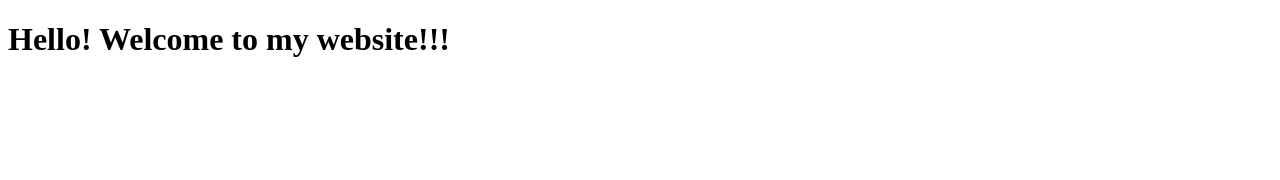
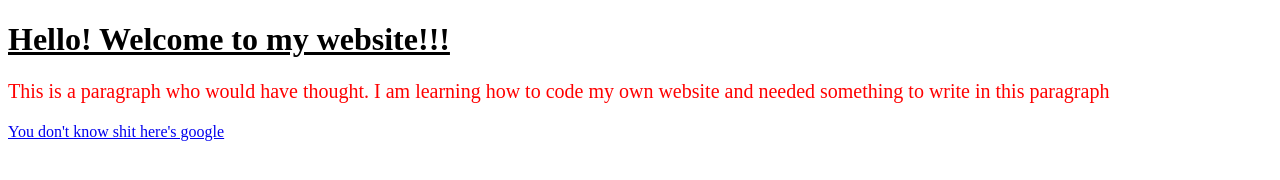
Before and after one commit to dmarquis517/website-fun, a plain HTML site: page Codepractice.html in a window 1280 px wide. Drawn offline with Linux system fonts and the light colour scheme.

Commit message:
Added CSS

```diff
--- a/Codepractice.html
+++ b/Codepractice.html
@@ -2,8 +2,12 @@
 <html>
     <head>
         <title>Scott's Website</title>
+        <link rel="stylesheet" href="practice.css">
     </head>
     <body>
         <h1>Hello! Welcome to my website!!!</h1>
+        <p>This is a paragraph who would have thought. I am learning how to code my own website and needed something to write in this paragraph</p>
+
+        <a href="http://www.google.com">You don't know shit here's google</a>
     </body>
 </html>
--- /dev/null
+++ b/practice.css
@@ -0,0 +1,8 @@
+p {
+    color: red;
+    font-size: 20px;
+}
+
+h1{
+    text-decoration: underline
+}
```
Also changed, not shown: 1 other file.
